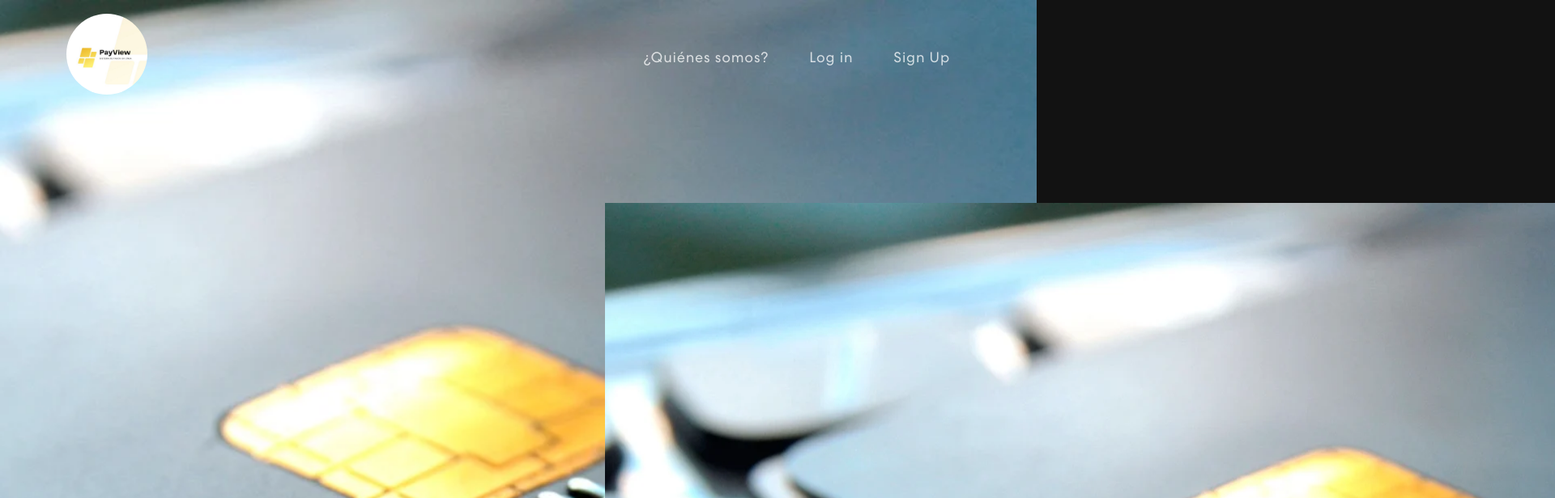
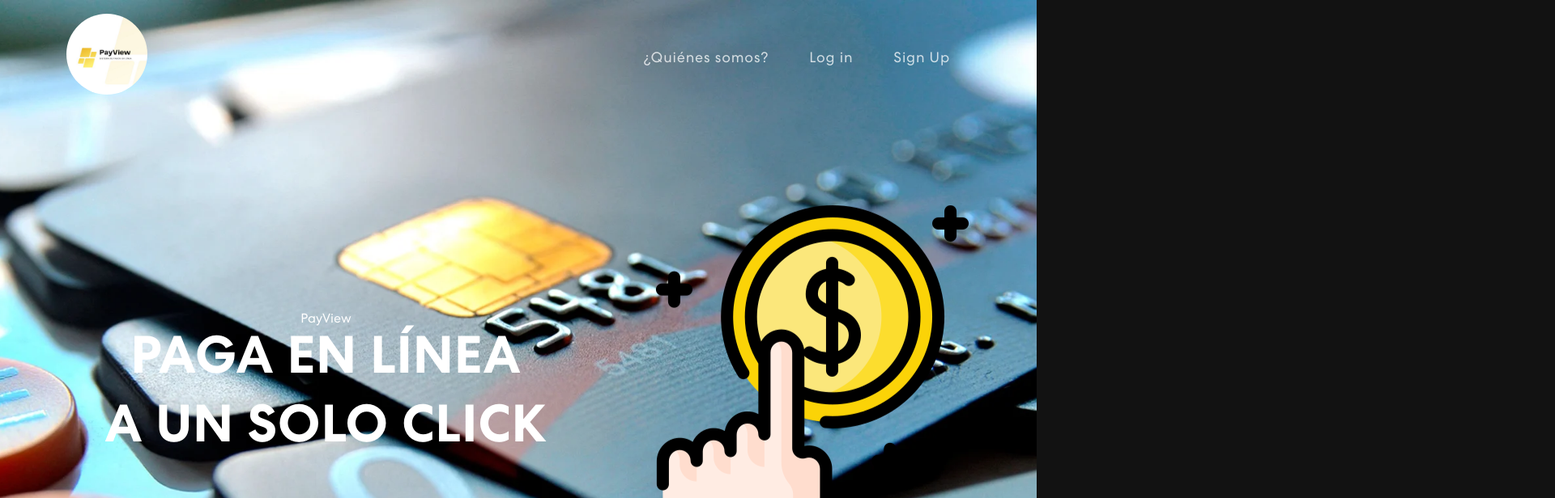
Before and after one commit to michelle-gm/frontend-DS, a React (Create React App) app: page / in a window 1280 px wide. Shown: the top 616 px of the page at 81% size, 1920 px wide, since content can reach past the window. Built offline with nearby package versions, Linux system fonts and the light colour scheme.

Commit message:
Banner ready

```diff
--- a/src/components/Banner.js
+++ b/src/components/Banner.js
@@ -1,7 +1,7 @@
 // import { useState, useEffect } from "react";
 import { Col, Container, Row } from "react-bootstrap";
 import { ArrowRightCircle } from "react-bootstrap-icons";
-import headderImg from "../assets/img/headderImg.jpg";
+import float from "../assets/img/float.png";
 
 export const Banner = () => {
   return (
@@ -17,7 +17,8 @@ export const Banner = () => {
             </button>
           </Col>
           <Col xs={12} md={6} xl={5}>
-            <img src={headderImg} alt="Headder Img" />
+            {/* Se puede quitar o Dejar,tambien se le puede cambiar el icono, como se prefiera */}
+            <img src={float} alt="Headder Img" />
           </Col>
         </Row>
       </Container>
```
Also changed, not shown: src/assets/img/float.png (added), src/components/Info.js (added).
